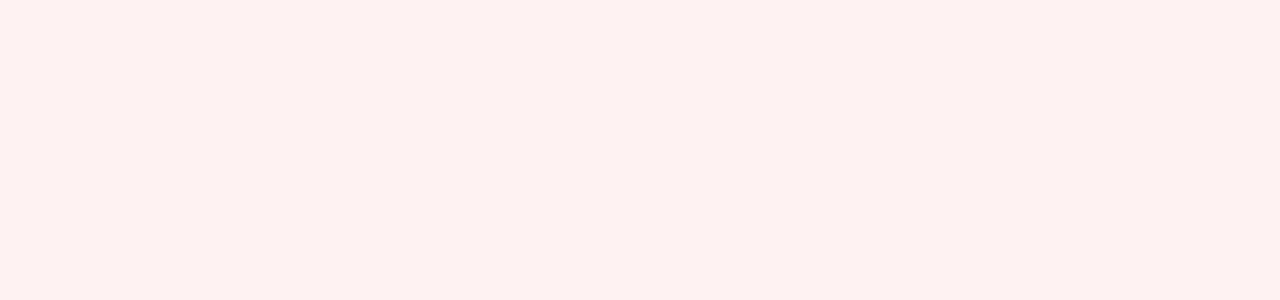
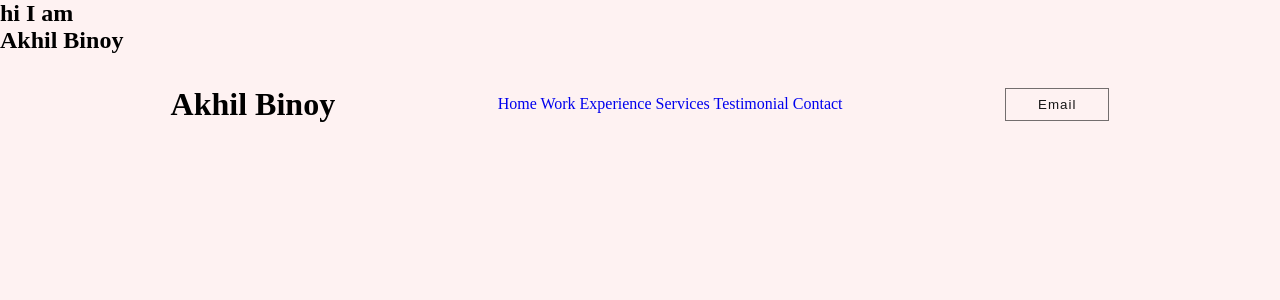
Before and after one commit to akhil888binoy/reactportfolio, a React (Create React App) app: page / in a window 1280 px wide. Shown: the top 300 px of the page. Built offline with nearby package versions, Linux system fonts and the light colour scheme.

Commit message:
add animation navbar

```diff
--- a/src/App.js
+++ b/src/App.js
@@ -1,8 +1,10 @@
 import Header from "./components/Header";
+import Home from "./components/Home";
 
 function App() {
   return (
     <>
+      <Home></Home>
       <Header></Header>
     </>
   );
--- a/src/components/Header.jsx
+++ b/src/components/Header.jsx
@@ -1,12 +1,14 @@
-import React from 'react'
+import React from 'react';
 
 function Header() {
-  return <nav>
-    <NavContent></NavContent>
+  return (
+    <nav>
+      <NavContent />
     </nav>
-};
+  );
+}
 
-const  NavContent=()=>{
+const NavContent = () => (
   <>
     <h2>Akhil Binoy</h2>
     <div>
@@ -17,11 +19,10 @@ const  NavContent=()=>{
       <a href="#testimonial"> Testimonial </a>
       <a href="#contact"> Contact </a>
     </div>
-        <a href="mailto:official.akhil888binoy@gmail.com">
+    <a href="mailto: akhil888binoy@gmail.com ">
       <button>Email</button>
     </a>
+  </>
+);
 
-    </>
-}
-
-export default Header
+export default Header;
--- /dev/null
+++ b/src/components/Home.jsx
@@ -0,0 +1,47 @@
+import React from 'react'
+import {motion } from "framer-motion"
+import { Typewriter } from 'typewriter-effect'
+
+function Home() {
+    const animations={
+        h1:{
+            initial :{
+                x:"-100%",
+                opacity:0,
+            },
+            whileInView:{
+                x:0,
+                opacity:1,
+            }
+
+        },
+        button:{
+            initial :{
+                y:"-100%",
+                opacity:0,
+            },
+            whileInView:{
+                y:0,
+                opacity:1,
+            }
+
+        }
+    }
+  return (
+    <div id='home'>
+        <section>
+            <div>
+                <motion.h1 {...animations.h1} > hi I am <br />Akhil Binoy</motion.h1>
+
+            </div>
+
+        </section>
+        <section>
+
+        </section>
+
+    </div>
+  )
+}
+
+export default Home
--- a/src/styles/app.scss
+++ b/src/styles/app.scss
@@ -2,6 +2,7 @@
 
 @import "statics";
 @import "header";
+@import "home";
 *{
     margin: 0%;
     padding: 0%;
--- a/src/styles/header.scss
+++ b/src/styles/header.scss
@@ -0,0 +1,44 @@
+nav{
+    width: 100%;
+    height: 100px;
+    background-color: $color1;
+    display: flex;
+    align-items: center;
+    justify-content: space-between;
+    padding: 0 $p;
+    position: sticky;
+    top: 0%;
+    z-index: 60;
+
+    h2{
+        font-size: 2rem;
+        display: flex;
+        align-items: center;
+        gap: 2rem;
+        a{
+            color: $color6;
+            font-weight: 500;
+            transition: all 0.3s;
+            letter-spacing: 1px;
+            &:hover{
+                color: $color3;
+            }
+        }
+    }
+    a{
+        button{
+            border: 1px solid $color6_1;
+            padding: 0.5rem 2rem;
+            background-color: $color1;
+            cursor: pointer;
+            color: $color6;
+            letter-spacing: 1px;
+            font-weight: 500;
+            transition: all 0.3s;
+            &:hover{
+                background-color: $color6;
+                color: $color4;
+            }
+        }
+    }
+}
```
Also changed, not shown: src/styles/home.scss (added). Lines whose indentation alone changed are shown as unchanged.
